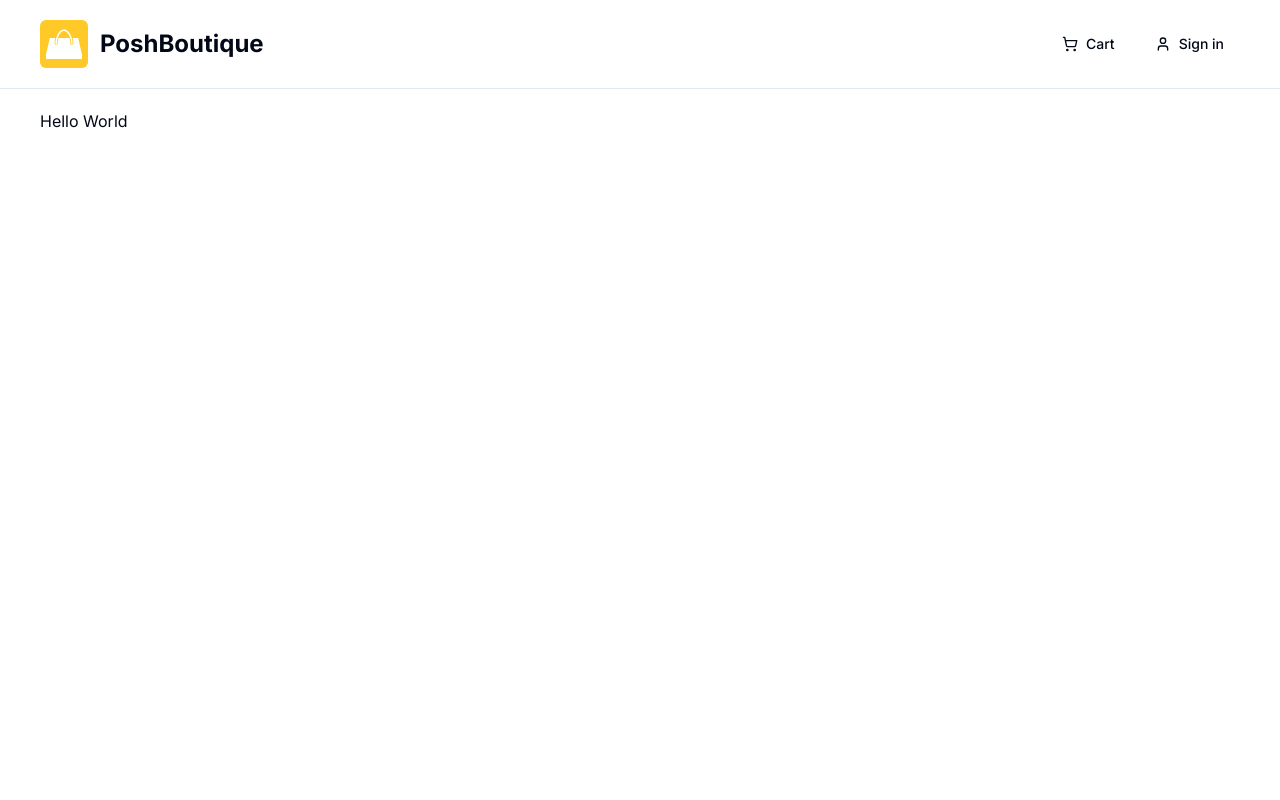
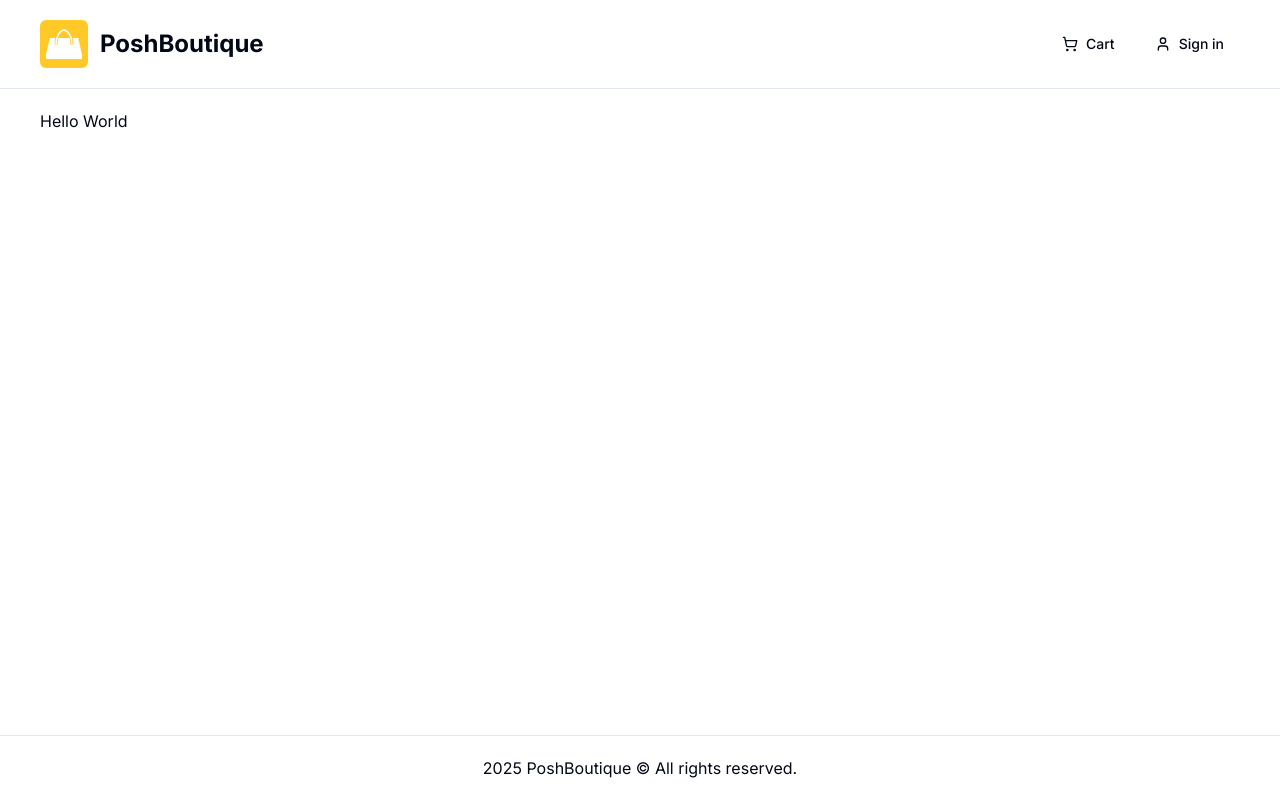
Before and after one commit to maxkulbako/posh_boutique, a Next.js app: page / in a window 1280 px wide. Built offline with nearby package versions, Linux system fonts and the light colour scheme; no server answers.

Commit message:
feat: add footer

```diff
--- a/app/(root)/layout.tsx
+++ b/app/(root)/layout.tsx
@@ -1,4 +1,5 @@
 import Header from "@/components/shared/header";
+import Footer from "@/components/footer";
 
 export default function RootLayout({
   children,
@@ -6,9 +7,10 @@ export default function RootLayout({
   children: React.ReactNode;
 }>) {
   return (
-    <div className="flex h-screem flex-col">
+    <div className="flex h-screen flex-col">
       <Header />
       <main className="flex-1 wrapper">{children}</main>
+      <Footer />
     </div>
   );
 }
--- /dev/null
+++ b/components/footer.tsx
@@ -0,0 +1,15 @@
+import { APP_NAME } from "@/lib/constants";
+
+const Footer = () => {
+  const currentYear = new Date().getFullYear();
+
+  return (
+    <footer className="border-t">
+      <div className="p-5 flex-center">
+        {currentYear} {APP_NAME} &copy; All rights reserved.
+      </div>
+    </footer>
+  );
+};
+
+export default Footer;
```
